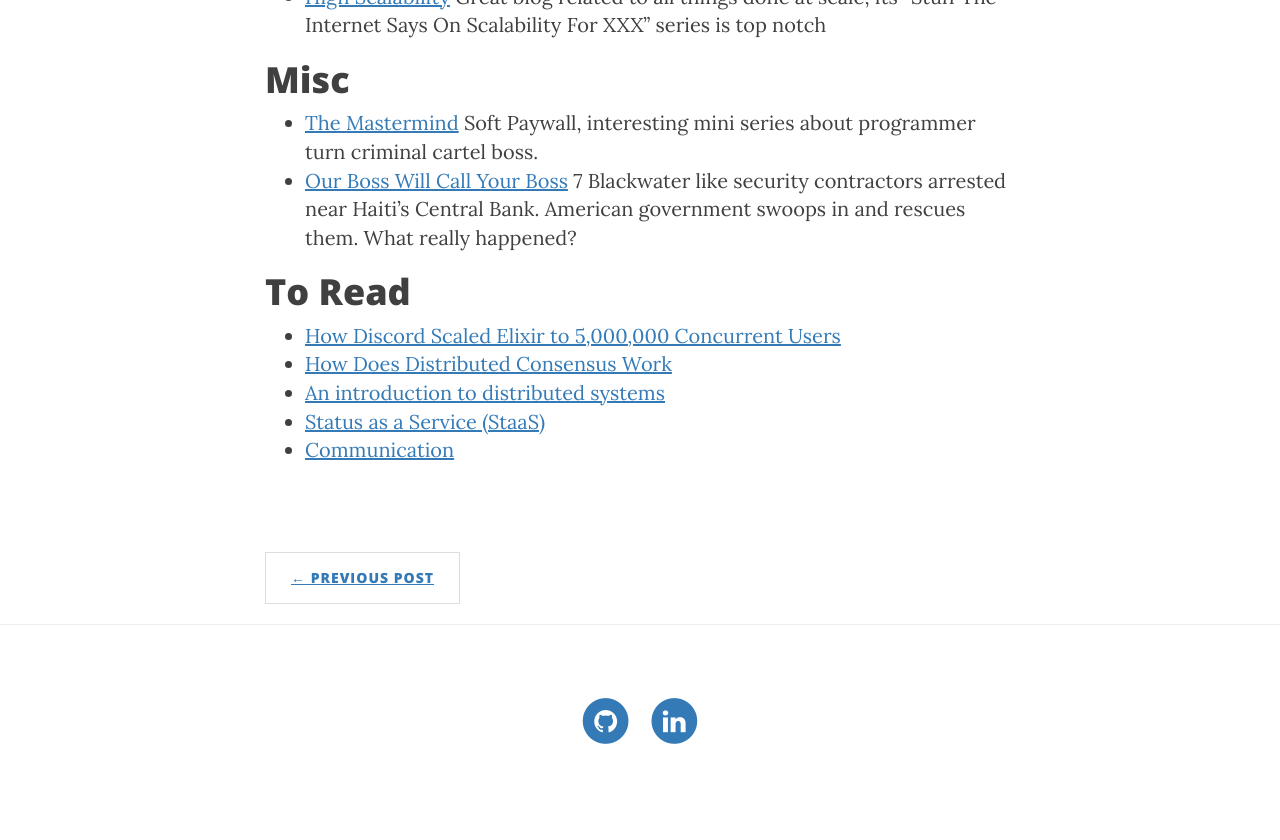
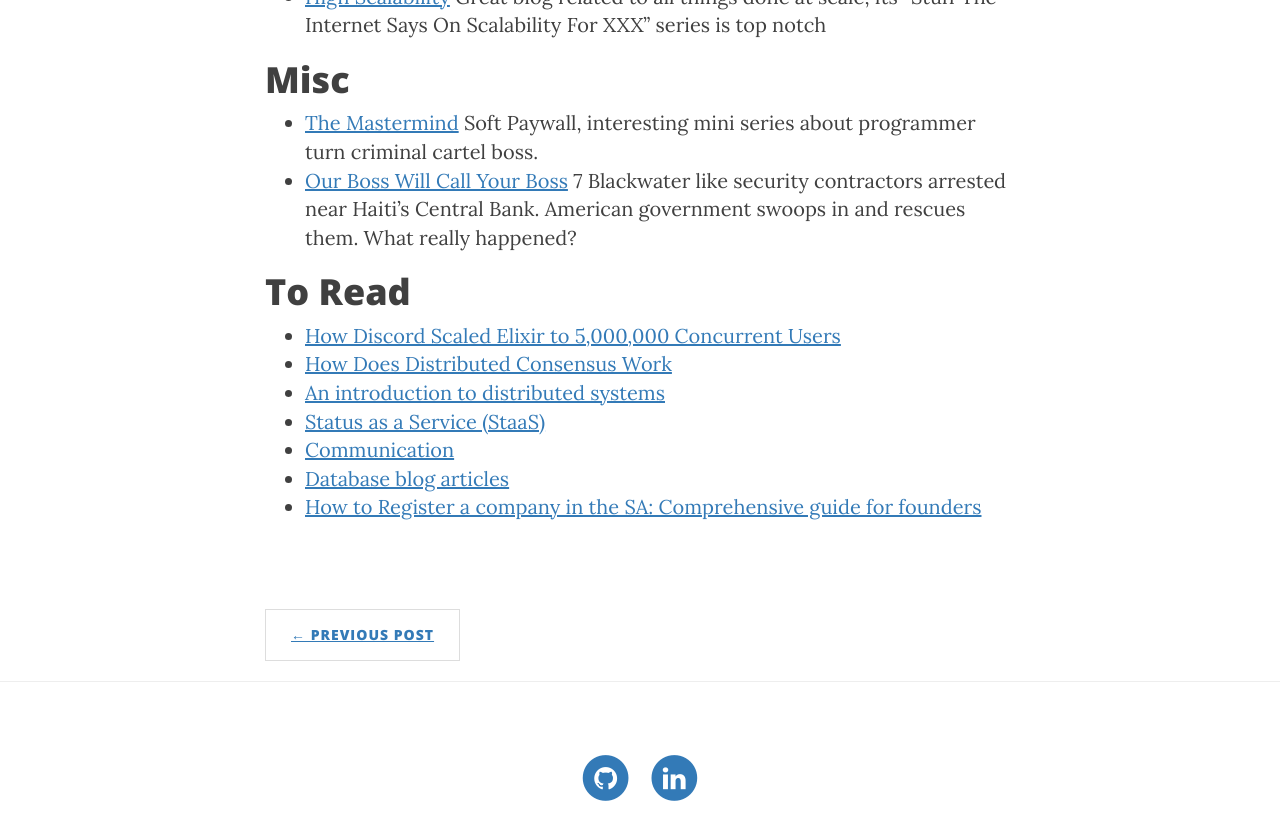
Before and after one commit to kwojcicki/kwojcicki.github.io, a Jekyll site: the page built from _posts/2019-02-27-READING-LIST.md, in a window 1280 px wide and 900 px high, scrolled down 1637 px. Shown: the top 840 px of the window. Built offline with Jekyll 4.4.1, drawn with Linux system fonts in a browser that asks for light colours; nearby versions of some CDN libraries.

Commit message:
updated reading list

```diff
--- a/_posts/2019-02-27-READING-LIST.md
+++ b/_posts/2019-02-27-READING-LIST.md
@@ -54,3 +54,5 @@ Soft Paywall == can be circumvented using multiple browsers/private sessions
 * [An introduction to distributed systems](https://github.com/aphyr/distsys-class)
 * [Status as a Service (StaaS)](https://www.eugenewei.com/blog/2019/2/19/status-as-a-service)
 * [Communication](https://ubiquity.acm.org/communication.cfm?volume=all)
+* [Database blog articles](https://architecture-database.blogspot.com/)
+* [How to Register a company in the SA: Comprehensive guide for founders](http://aynuriev.com/how-to-register-company-usa/)
```
